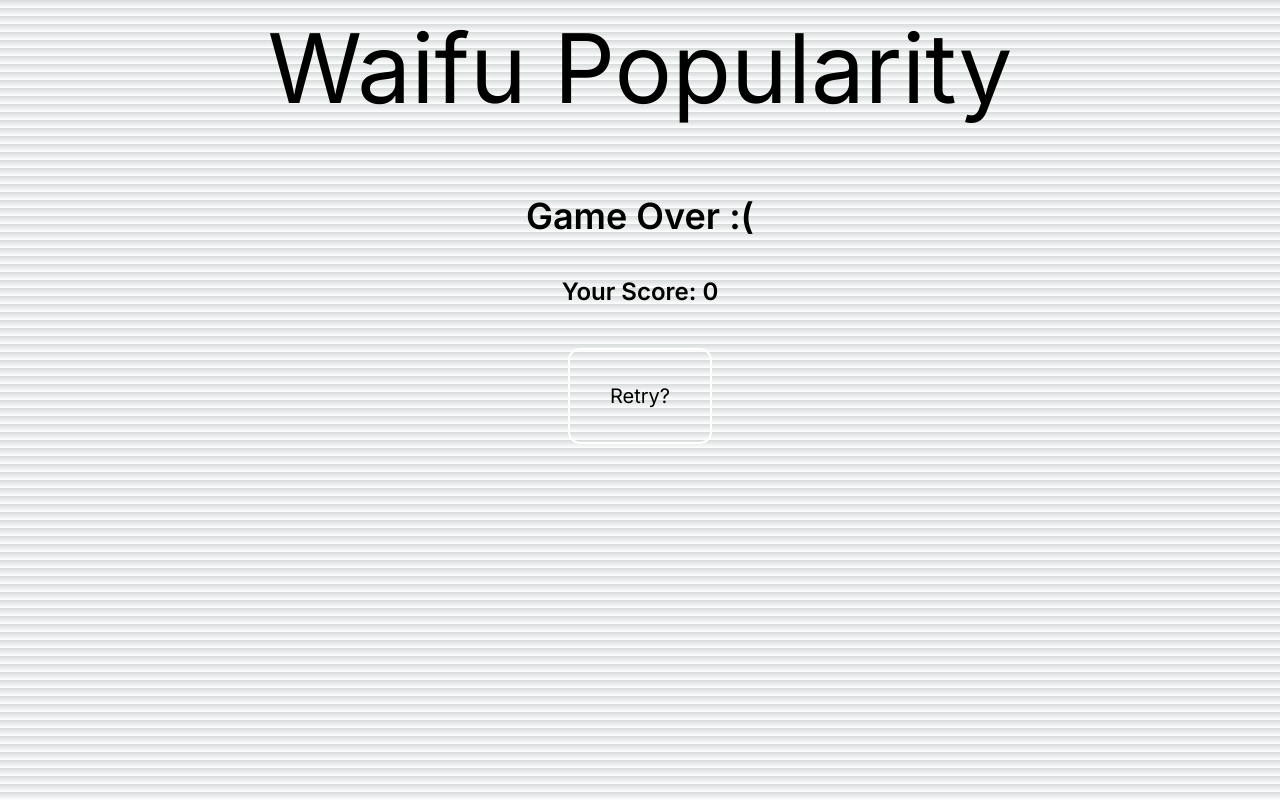
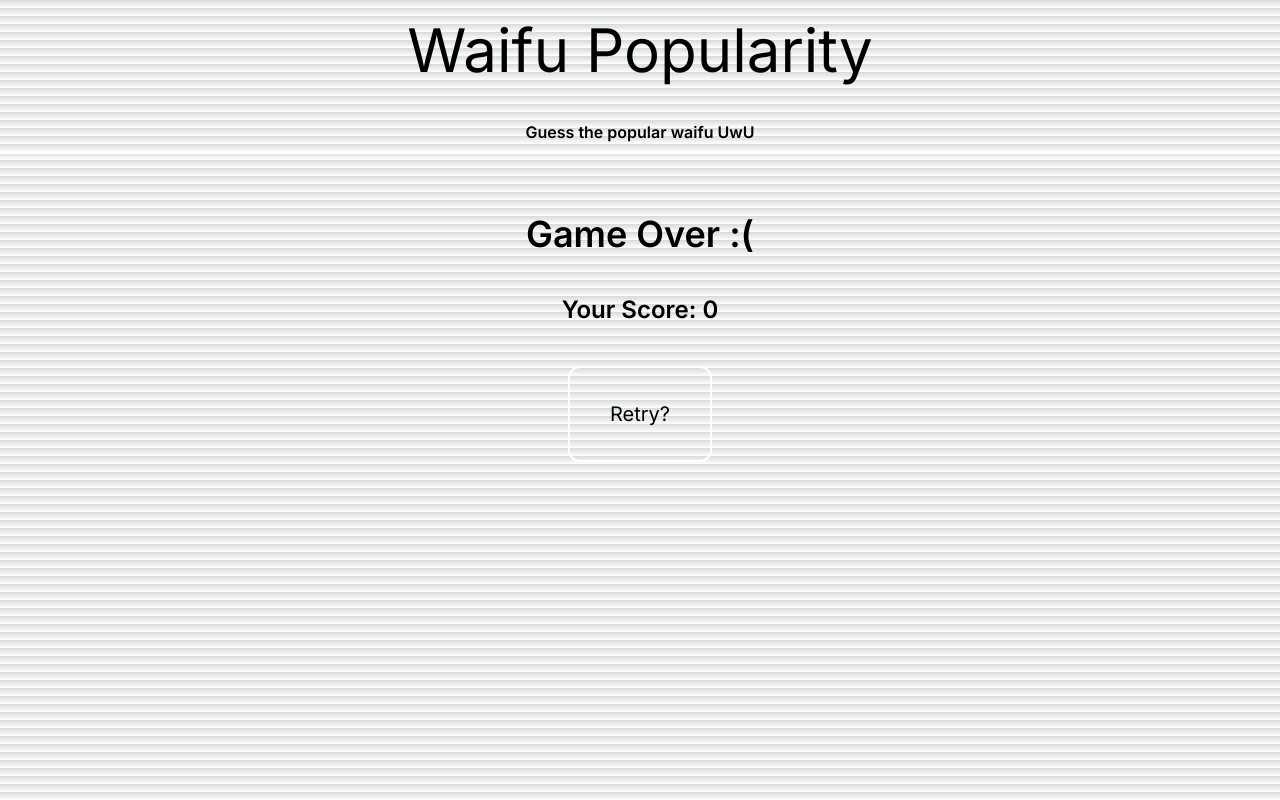
Before and after one commit to rampo-kun/waifu-popularity, a Next.js app: page /results in a window 1280 px wide. Built offline with nearby package versions, Linux system fonts and the light colour scheme.

Commit message:
waifu game 3

```diff
--- a/app/page.js
+++ b/app/page.js
@@ -46,8 +46,8 @@ const Home = () => {
     setLoading(true);
 
     const isCorrect = isFirstWaifu
-      ? firstFavorites > secondFavorites
-      : secondFavorites > firstFavorites;
+      ? firstFavorites >= secondFavorites
+      : secondFavorites >= firstFavorites;
     if (isCorrect) {
       incrementScore();
     } else {
--- a/components/Header.jsx
+++ b/components/Header.jsx
@@ -2,7 +2,11 @@ import React from 'react'
 
 function Header() {
   return (
-    <header className='text-center text-8xl p-5'>Waifu Popularity</header>
+    <div className='flex flex-col items-center border-b-2 border-white gap-3'>
+
+    <header className='text-center text-6xl p-5'>Waifu Popularity</header>
+    <p className='font-semibold p-2'>Guess the popular waifu UwU</p>
+    </div>
   )
 }
 
--- a/components/HighScore.jsx
+++ b/components/HighScore.jsx
@@ -3,7 +3,7 @@
 const HighScore = ({highScore}) => {
   return (
     <div className="flex flex-col text-2xl items-center justify-center gap-2">
-        <h1>High Score</h1>
+        <h1 className="">High Score</h1>
         <p>{highScore}</p>
     </div>
   )
```
